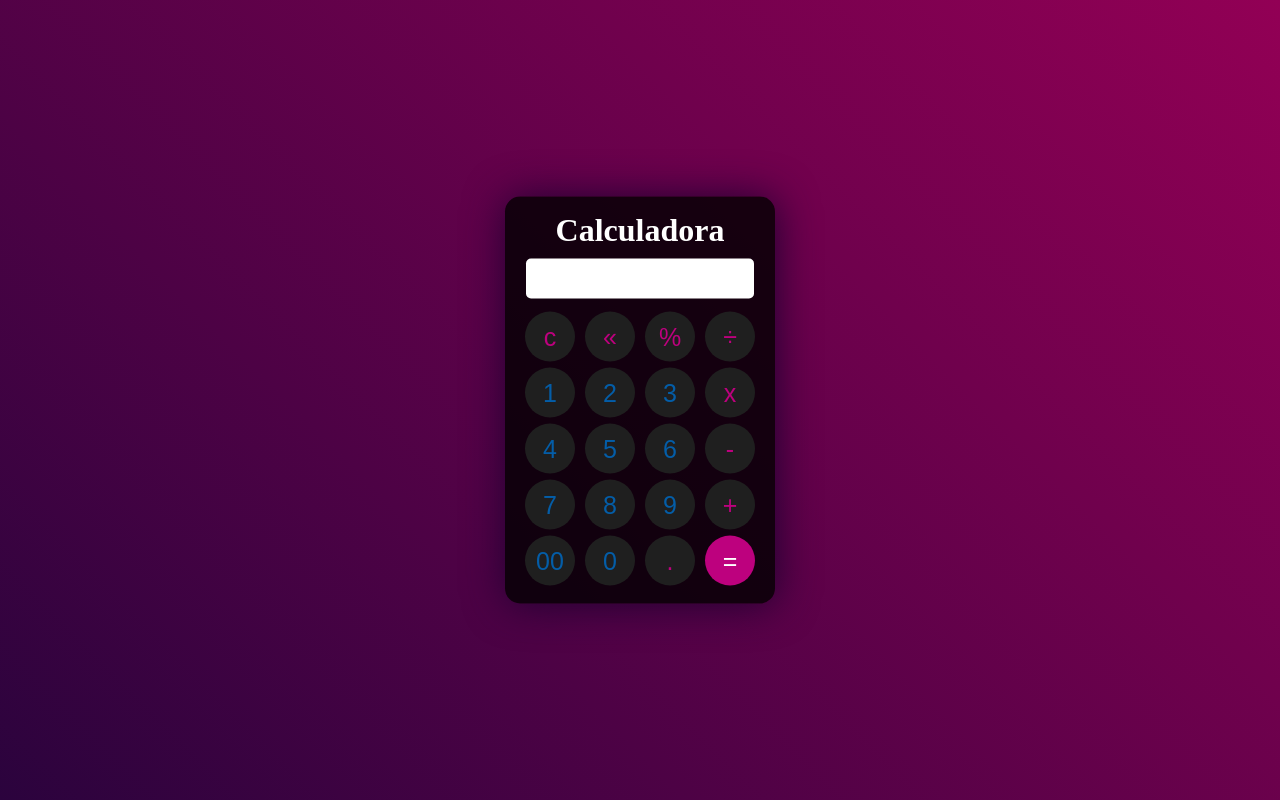
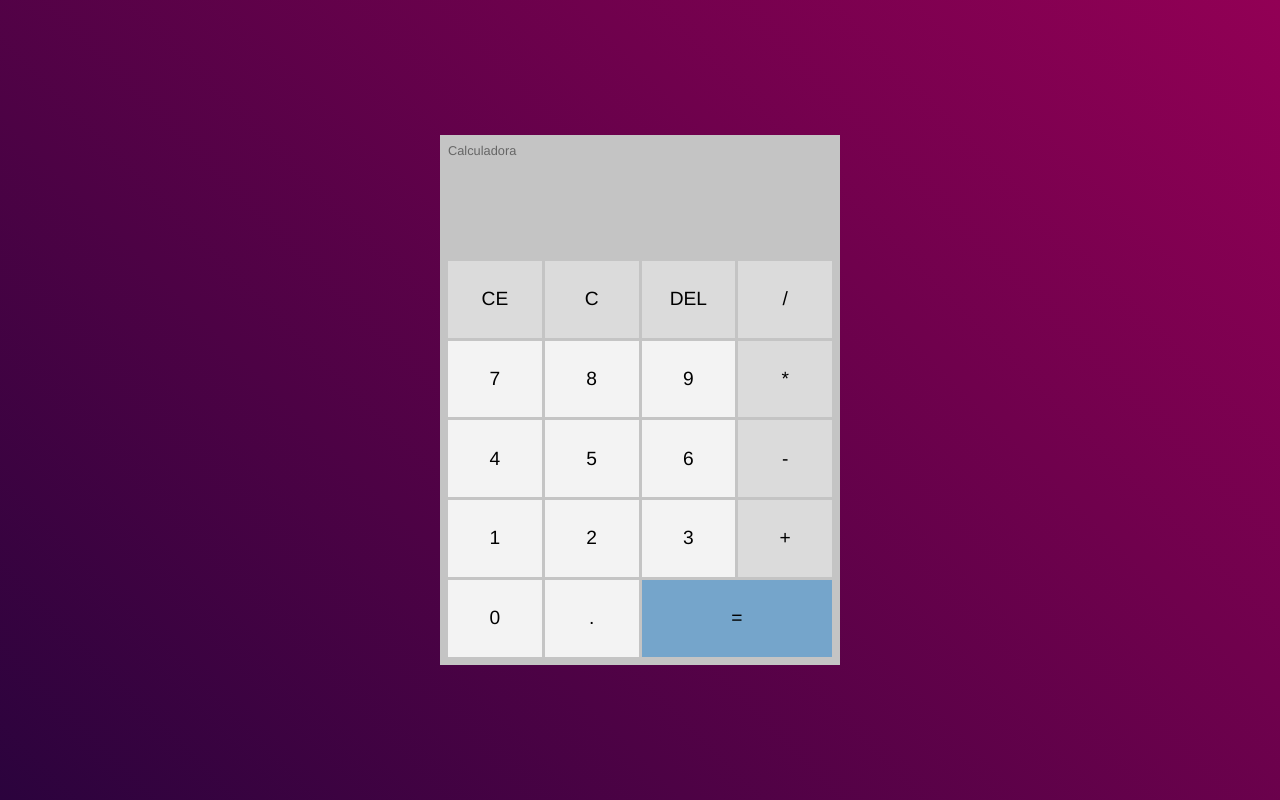
Before and after one commit to leandrolsds/calculadora, a plain HTML site: page index.html in a window 1280 px wide. Drawn offline with Linux system fonts and the light colour scheme.

Commit message:
atualização de toda calculadora

```diff
--- a/calc.js
+++ b/calc.js
@@ -1,19 +1,130 @@
-function insert(num) {
-    let resultado = document.getElementById('resultado').innerHTML;
-    document.getElementById('resultado').innerHTML = resultado + num;
+const previousOperationText = document.querySelector("#previous-operatior");
+const currentOperationText = document.querySelector("#current-operatior");
+const buttons = document.querySelectorAll("#buttons-container button");
+
+class Calculator {
+    constructor(previousOperationText, currentOperationText) {
+        this.previousOperationText = previousOperationText;
+        this.currentOperationText =currentOperationText;
+        this.currentOperation = "";
+    };
+    // add digit to Calculator screen
+    addDigit(digit) {
+        //check if current operation already has a dot
+        if(digit === "." && this.currentOperationText.innerText.includes(".")) {
+            return;
+        }
+        this.currentOperation = digit;
+        this.updateScreen()
+    }
+    //process all calculator orerations
+    processOperation(operation) {
+       //check if current is empty
+        if(this.currentOperationText.innerText === "" && operation !== "C") {
+            //chage operation
+            if(this.previousOperationText.innerText !== "") {
+                this.changeOperation(operation);
+            }
+            return;
+        }
+       //get current and previous value
+        let operationValue;
+        const previous = +this.previousOperationText.innerText.split(" ")[0];
+        const current = +this.currentOperationText.innerText;
+
+        switch(operation) {
+            case "+":
+                operationValue = previous + current
+                this.updateScreen(operationValue, operation, current, previous);
+                break;
+            case "-":
+                operationValue = previous - current
+                this.updateScreen(operationValue, operation, current, previous);
+                break;
+            case "/":
+                operationValue = previous / current
+                this.updateScreen(operationValue, operation, current, previous);
+                break;
+            case "*":
+                operationValue = previous * current
+                this.updateScreen(operationValue, operation, current, previous);
+                break;
+            case "DEL":
+                this.processDelOperation();
+                break;
+            case "CE":
+                this.processClearOperation();
+                break;
+            case "C":
+                this.processClearAllOperation();
+                break;
+            case "=":
+                this.processEqualOperation();
+                break;
+
+            default:
+                return;
+        }
+    }
+
+    // change values of calculator screen
+    updateScreen(
+        operationValue = null,
+        operation = null,
+        current = null,
+        previous = null) {
+
+        if(operationValue === null) {
+            this.currentOperationText.innerText += this.currentOperation;
+        } else {
+            // check if value is zero, if it is just add current value
+            if(previous === 0) {
+                operationValue = current
+            }
+            // add current value to previous
+            this.previousOperationText.innerText = `${operationValue} ${operation}`;
+            this.currentOperationText.innerText = "";
+        }
+    }
+
+    //change math operation
+    changeOperation(operation) {
+        const mathOperation = ["*", "/", "+", "-"];
+        if(!mathOperation.includes(operation)) {
+            return;
+        }
+
+        this.previousOperationText.innerText = this.previousOperationText.innerText.slice(0, -1) + operation;
+    }
+    //Delete the last digit
+    processDelOperation() {
+        this.currentOperationText.innerText = currentOperationText.innerText.slice(0, -1);
+    }
+    //Clear current operation
+    processClearOperation() {
+        this.currentOperationText.innerText = "";
+    }
+    processClearAllOperation() {
+        this.currentOperationText.innerText = "";
+        this.previousOperationText.innerText = "";
+    }
+    //process an operations
+    processEqualOperation() {
+        const operation = previousOperationText.innerText.split(" ")[1];
+        this.processOperation(operation);
+    }
+
 };
-function limpar() {
-    document.getElementById('resultado').innerHTML = "";
-};
-function back() {
-    let resultado = document.getElementById('resultado').innerHTML;
-    document.getElementById('resultado').innerHTML = resultado.substring(0, resultado.length -1);
-};
-function calcular() {
-    let calcular = document.getElementById('resultado').innerHTML;
-    if(resultado) {
-        document.getElementById('resultado').innerHTML = eval(calcular);
-    }else {
-        document.getElementById('resultado').innerHTML = "";
-    }
-}
+const calc = new Calculator(previousOperationText, currentOperationText);
+
+buttons.forEach((btn) => {
+    btn.addEventListener("click", (e) => {
+        const value = e.target.innerText;
+
+        if(+value >= 0 || value === ".") {
+            calc.addDigit(value);
+        } else {
+            calc.processOperation(value);
+        }
+    });
+});
--- a/index.html
+++ b/index.html
@@ -8,40 +8,33 @@
     <title>Calculadora</title>
 </head>
 <body id="fundo">
-    <div id="calculadora">
-        <h1 id="titulo">Calculadora</h1>
-        <h2 id="resultado"></h2>
-        <tr>
-            <td><button class="botao operadores" onclick="limpar()">c</button></td>
-            <td><button class="botao operadores" onclick="back()">«</button></td>
-            <td><button class="botao operadores" onclick="insert('/100')">%</button></td>
-            <td><button class="botao operadores" onclick="insert('/')">÷</button></td>
-        </tr>
-        <tr>
-            <td><button class="botao" onclick="insert('1')">1</button></td>
-            <td><button class="botao" onclick="insert('2')">2</button></td>
-            <td><button class="botao" onclick="insert('3')">3</button></td>
-            <td><button class="botao operadores" onclick="insert('*')">x</button></td>
-        </tr>
-        <tr>
-            <td><button class="botao" onclick="insert('4')">4</button></td>
-            <td><button class="botao" onclick="insert('5')">5</button></td>
-            <td><button class="botao" onclick="insert('6')">6</button></td>
-            <td><button class="botao operadores" onclick="insert('-')">-</button></td>
-        </tr>
-        <tr>
-            <td><button class="botao" onclick="insert('7')">7</button></td>
-            <td><button class="botao" onclick="insert('8')">8</button></td>
-            <td><button class="botao" onclick="insert('9')">9</button></td>
-            <td><button class="botao operadores" onclick="insert('+')">+</button></td>
-        </tr>
-        <tr>
-            <td><button class="botao" onclick="insert('00')">00</button></td>
-            <td><button class="botao" onclick="insert('0')">0</button></td>
-            <td><button class="botao operadores" onclick="insert('.')">.</button></td>
-            <td><button class="botao operador" onclick="calcular()">=</button></td>
-        </tr>
-    </div>
+    <div id="calc">
+        <h3>Calculadora</h3>
+        <div id="operations">
+            <div id="previous-operatior"></div>
+            <div id="current-operatior"></div>
+        </div>
+        <div id="buttons-container">
+            <button class="">CE</button>
+            <button class="">C</button>
+            <button class="">DEL</button>
+            <button class="">/</button>
+            <button class="number">7</button>
+            <button class="number">8</button>
+            <button class="number">9</button>
+            <button class="">*</button>
+            <button class="number">4</button>
+            <button class="number">5</button>
+            <button class="number">6</button>
+            <button class="">-</button>
+            <button class="number">1</button>
+            <button class="number">2</button>
+            <button class="number">3</button>
+            <button class="">+</button>
+            <button class="number">0</button>
+            <button class="number">.</button>
+            <button id="equal-btn">=</button>
+        </div>
     <script src="./calc.js"></script>
 </body>
 </html>
--- a/style.css
+++ b/style.css
@@ -3,56 +3,65 @@
     padding: 0;
     border: none;
     box-sizing: border-box;
+    font-family: Helvetica;
 }
 #fundo {
     height: 100vh;
     background: linear-gradient(45deg, rgb(43, 3, 61), rgb(146, 0, 85)) no-repeat;
+    display: flex;
+    align-items: center;
+    justify-content: center;
+    padding: 3em;
 }
-#titulo {
-    margin-bottom: 10px;
+#calc {
+    display: flex;
+    flex-direction: column;
+    background-color: #c4c4c4;
+    color: #000;
+    padding: 0.5em;
+    width: 400px;
 }
-#calculadora {
-    box-shadow: 1px 1px 40px rgb(30, 0, 49);
-    background-color: rgba(0, 0, 0, 0.8);
-    position: absolute;
-    color: #fff;
-    top: 50%;
-    left: 50%;
-    transform: translate(-50%, -50%);
-    text-align: center;
-    border-radius: 15px;
-    padding: 15px;
-    width: 270px;
+#calc h3 {
+    font-size: .8em;
+    font-weight: 300;
+    color: #666;
 }
-#resultado {
-    border-radius: 5px;
-    text-align: end;
-    cursor: text;
-    font-size: 25px;
-    background-color: #fff;
-    height: 40px;
-    padding: 5px;
-    margin: 10px 6px;
-    color: #000;
-    overflow: hidden;
+#operations {
+    text-align: right;
 }
-.botao {
-    border-radius: 100%;
-    margin: 3px;
-    width: 50px;
-    height: 50px;
-    font-size: 25px;
-    color: rgb(4, 93, 167);
+#previous-operatior, #current-operatior {
+    overflow-wrap: break-word;
+    min-height: 1.6em;
+    padding: .2em;
+}
+#previous-operatior {
+    color: #777;
+}
+#current-operatior {
+    font-weight: 700;
+    font-size: 3em;
+}
+#buttons-container {
+    display: grid;
+    grid-template-columns: 1fr 1fr 1fr 1fr;
+    gap: 3px;
+}
+#buttons-container button {
+    height: 4em;
+    font-size: 1.2em;
+    background-color: #dbdbdb;
     cursor: pointer;
-    background-color: rgb(31, 31, 31);
 }
-.operadores {
-    color: rgb(189, 1, 126);
+#buttons-container .number {
+    background-color: #f3f3f3;
 }
-.operador {
-    color: #fff;
-    background-color: rgb(189, 1, 126);;
+#buttons-container button:hover {
+    background-color: #bababa;
 }
-.botao:hover {
-    background-color: #000;
+#buttons-container #equal-btn {
+    grid-column: span 2;
+    background-color: #75a5cb;
 }
+#buttons-container #equal-btn:hover {
+    background-color: #3a91d8;
+}
```
